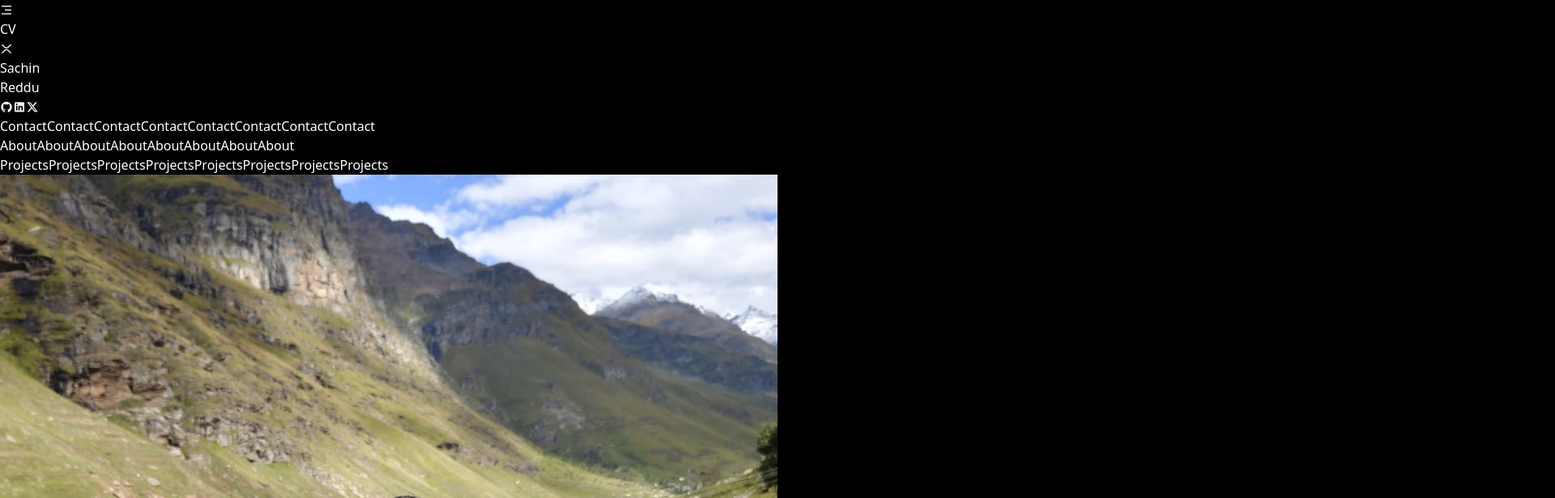
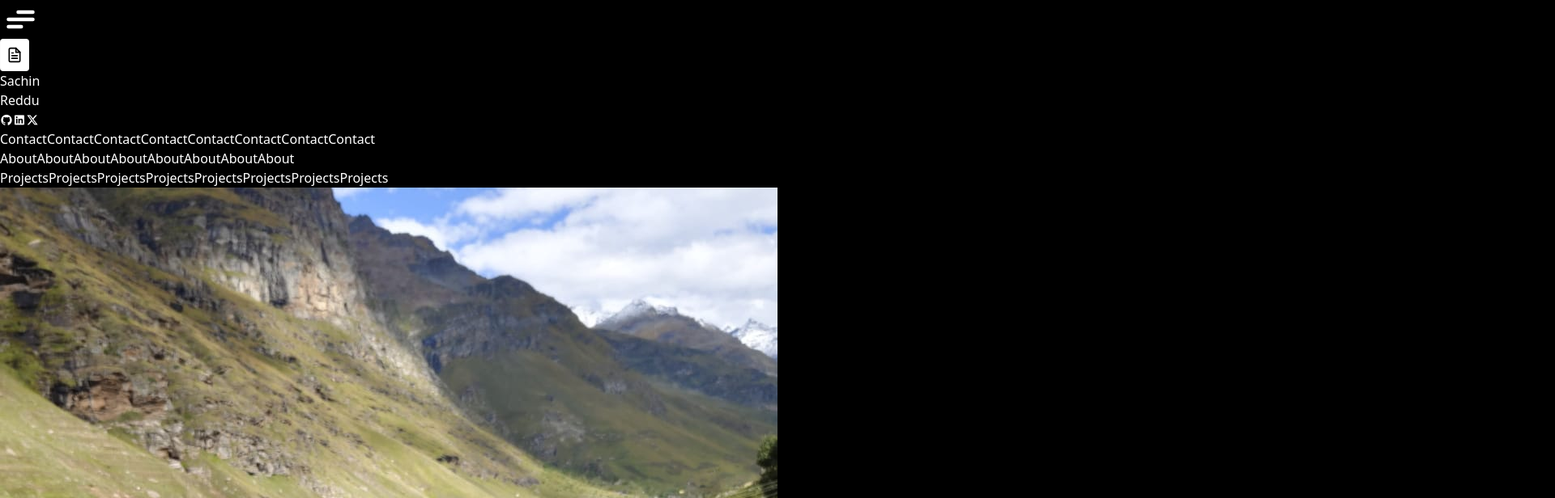
Before and after one commit to SachinReddu-dot/My-Portfolio, a React (Vite) app: page / in a window 1280 px wide. Shown: the top 616 px of the page at 81% size, 1920 px wide, since content can reach past the window. Built offline with nearby package versions, Linux system fonts and the light colour scheme.

Commit message:
made some changes with button

```diff
--- a/src/App.jsx
+++ b/src/App.jsx
@@ -43,7 +43,7 @@ const App = () => {
 
   return (
     <>
-      <div className='cursor max-sm:hidden w-7 h-7 bg-white z-[99] fixed rounded-full mix-blend-difference'></div>
+      <div className='cursor  max-sm:hidden w-7 h-7 bg-white z-[99] fixed rounded-full mix-blend-difference'></div>
       <div onMouseMove={cursor} onContextMenu="return false" className='relative z-50 w-full overflow-x-hidden'>
           <Suspense>
               <Navbar/>
--- /dev/null
+++ b/src/Components/Btn1.jsx
@@ -0,0 +1,22 @@
+import React from 'react'
+
+const Btn1 = () => {
+  return (
+    <>
+        <button className='button1 mt-2'>
+        <div className='flex items-center justify-center text-xl'>
+            <span>
+            <p className='mr-5 font-sans tracking-tight'>SEND</p>
+            </span>
+        </div>
+        <div className='flex items-center justify-center text-xl'>
+            <span>
+            <p className='mr-4 uppercase font-sans tracking-tight'>Thanks</p><p>:D</p>
+            </span>
+        </div>
+        </button>
+    </>
+  )
+}
+
+export default Btn1
--- a/src/Components/Btn2.jsx
+++ b/src/Components/Btn2.jsx
@@ -60,6 +60,7 @@ const Btn2 = (props) => {
                         <h1 className='btn2 px-5 shrink-0'>{props.text}</h1>
                         <h1 className='btn2 px-5 shrink-0'>{props.text}</h1>
                         <h1 className='btn2 px-5 shrink-0'>{props.text}</h1>
+                        <h1 className='btn2 px-5 shrink-0'>{props.text}</h1>
                     </div>
                 </div>
             </div>
--- a/src/Components/Navbar.jsx
+++ b/src/Components/Navbar.jsx
@@ -2,11 +2,18 @@ import { useGSAP } from '@gsap/react'
 import React from 'react'
 import 'remixicon/fonts/remixicon.css'
 import gsap from 'gsap'
+import { useState } from 'react'
 
 import profile from '../assets/Project-images/ME..jpeg'
 import CV from '../assets/Sachin-Reddu-Resume.pdf'
 
 const Navbar = () => {
+
+    const [menu, setMenu] = useState(true)
+
+    function toggleMenu(){
+        setMenu(!menu)
+    }
 
     function upar(){
         gsap.to(".menu",{
@@ -41,12 +48,59 @@ const Navbar = () => {
   return (
     <>
         <div className='w-full relative font-sans'>
-            <i onClick={upar} class="fixed z-[995] right-16 max-sm:right-5 top-7 text-3xl max-sm:text-3xl ri-menu-3-fill hover:cursor-pointer"></i>
-            <a href={CV} download="SachinResumeDownloaded.pdf" class="fixed h-8 max-sm:h-9 w-8 max-sm:w-9 z-[995] right-16 max-sm:right-4 top-[75px] bg-white rounded-full hover:cursor-pointer text-black flex items-center justify-center">
-                <h3 className='text-xl max-sm:text-lg font-semibold font-[oswald]'>CV</h3>
+                <div onChange={toggleMenu} className='fixed text-sm right-16 max-sm:right-5 top-7 z-[998]'>
+                    <label onClick={menu ? upar : niche} class="hamburger">
+                    <input type="checkbox"/>
+                    <svg viewBox="0 0 32 32">
+                        <path class="line2 line-top-bottom" d="M27 10 13 10C10.8 10 9 8.2 9 6 9 3.5 10.8 2 13 2 15.2 2 17 3.8 17 6L17 26C17 28.2 18.8 30 21 30 23.2 30 25 28.2 25 26 25 23.8 23.2 22 21 22L7 22"></path>
+                        <path class="line2" d="M7 16 27 16"></path>
+                    </svg>
+                    </label>
+                </div>
+            <a href={CV} download="SachinResumeDownloaded.pdf" class="fixed z-[995] right-16 max-sm:right-4 top-[75px] flex items-center justify-center">
+                <button class="download-button">
+                <div class="docs">
+                    <svg
+                    viewBox="0 0 24 24"
+                    width="20"
+                    height="20"
+                    stroke="currentColor"
+                    stroke-width="2"
+                    fill="none"
+                    stroke-linecap="round"
+                    stroke-linejoin="round"
+                    class="css-i6dzq1"
+                    >
+                    <path
+                        d="M14 2H6a2 2 0 0 0-2 2v16a2 2 0 0 0 2 2h12a2 2 0 0 0 2-2V8z"
+                    ></path>
+                    <polyline points="14 2 14 8 20 8"></polyline>
+                    <line x1="16" y1="13" x2="8" y2="13"></line>
+                    <line x1="16" y1="17" x2="8" y2="17"></line>
+                    <polyline points="10 9 9 9 8 9"></polyline>
+                    </svg>
+
+                </div>
+                <div class="download">
+                    <svg
+                    viewBox="0 0 24 24"
+                    width="24"
+                    height="24"
+                    stroke="currentColor"
+                    stroke-width="2"
+                    fill="none"
+                    stroke-linecap="round"
+                    stroke-linejoin="round"
+                    class="css-i6dzq1"
+                    >
+                    <path d="M21 15v4a2 2 0 0 1-2 2H5a2 2 0 0 1-2-2v-4"></path>
+                    <polyline points="7 10 12 15 17 10"></polyline>
+                    <line x1="12" y1="15" x2="12" y2="3"></line>
+                    </svg>
+                </div>
+                </button>
             </a>
             <div className='menu z-[996] translate-y-[100%] h-screen bg-[rgb(1,32,105)] w-full fixed'>
-                <i onClick={niche} class="fixed right-20 max-sm:right-5 top-10 text-3xl max-sm:text-3xl hover:cursor-pointer ri-xrp-line"></i>
                 <div className='w-fit h-fit flex items-center gap-3 mx-20 mb-10 max-sm:my-5 max-sm:mx-10'>
                     <a href="#homePage"><h1 onClick={niche} className='text-5xl max-sm:text-5xl font-semibold font-[oswald] w-fit'>Sachin<br/>Reddu</h1></a>
                     <div className='text-4xl max-sm:text-3xl flex flex-col gap-2'>
--- a/src/index.css
+++ b/src/index.css
@@ -42,3 +42,178 @@ body{
   opacity: 1;
   scale: 1;
 }
+
+/* BTN1 */
+.button1 {
+  outline: 0;
+  border: 0;
+  display: flex;
+  flex-direction: column;
+  width: 100%;
+  height: 60px;
+  border-radius: 5px;
+  box-shadow: 0 0.625em 1em 0 rgba(30, 143, 255, 0.35);
+  overflow: hidden;
+ }
+
+ .button1 div {
+  transform: translateY(0px);
+  width: 100%;
+ }
+
+ .button1,
+ .button1 div {
+  transition: 0.6s cubic-bezier(.16,1,.3,1);
+ }
+
+ .button1 div span {
+  display: flex;
+  align-items: center;
+  justify-content: space-between;
+  height: 60px;
+  padding: 0.75em 1.125em;
+ }
+
+ .button1 div:nth-child(1) {
+  background-color: #1e90ff;
+ }
+
+ .button1 div:nth-child(2) {
+  background-color: #21dc62;
+ }
+
+ .button1:hover {
+  box-shadow: 0 0.625em 1em 0 rgba(33, 220, 98, 0.35);
+ }
+
+ .button1:hover div {
+  transform: translateY(-60px);
+  transition: all 0.5s;
+ }
+
+ .button1 p {
+  font-weight: bold;
+  color: #ffffff;
+ }
+
+ .button1:active {
+  transform: scale(0.95);
+ }
+
+
+/* ************************ MENU BTN************************   */
+.hamburger {
+  cursor: pointer;
+}
+
+.hamburger input {
+  display: none;
+}
+
+.hamburger svg {
+  /* The size of the SVG defines the overall size */
+  height: 3em;
+  /* Define the transition for transforming the SVG */
+  transition: transform 600ms cubic-bezier(0.4, 0, 0.2, 1);
+}
+
+.line2 {
+  fill: none;
+  stroke: white;
+  stroke-linecap: round;
+  stroke-linejoin: round;
+  stroke-width: 3;
+  /* Define the transition for transforming the Stroke */
+  transition: stroke-dasharray 600ms cubic-bezier(0.4, 0, 0.2, 1),
+              stroke-dashoffset 600ms cubic-bezier(0.4, 0, 0.2, 1);
+}
+
+.line-top-bottom {
+  stroke-dasharray: 12 63;
+}
+
+.hamburger input:checked + svg {
+  transform: rotate(-45deg);
+}
+
+.hamburger input:checked + svg .line-top-bottom {
+  stroke-dasharray: 20 300;
+  stroke-dashoffset: -32.42;
+}
+
+
+
+/* ************************ CV BTN************************   */
+.download-button {
+  position: relative;
+  border-width: 0;
+  color: white;
+  font-size: 15px;
+  font-weight: 600;
+  cursor: pointer;
+  border-radius: 4px;
+  z-index: 1;
+}
+
+.download-button .docs {
+  display: flex;
+  align-items: center;
+  justify-content: space-between;
+  gap: 10px;
+  min-height: 40px;
+  padding: 0 7px;
+  border-radius: 4px;
+  z-index: 1;
+  background-color: white;
+  color: black;
+  border: solid 1px #e8e8e82d;
+  transition: all 0.5s cubic-bezier(0.77, 0, 0.175, 1);
+}
+
+.download-button:hover {
+  box-shadow:
+    rgba(0, 0, 0, 0.25) 0px 54px 55px,
+    rgba(0, 0, 0, 0.12) 0px -12px 30px,
+    rgba(0, 0, 0, 0.12) 0px 4px 6px,
+    rgba(0, 0, 0, 0.17) 0px 12px 13px,
+    rgba(0, 0, 0, 0.09) 0px -3px 5px;
+}
+
+.download {
+  position: absolute;
+  inset: 0;
+  display: flex;
+  align-items: center;
+  justify-content: center;
+  max-width: 90%;
+  margin: 0 auto;
+  z-index: -1;
+  border-radius: 4px;
+  transform: translateY(0%);
+  background-color: #01e056;
+  border: solid 1px #01e0572d;
+  transition: all 0.5s cubic-bezier(0.77, 0, 0.175, 1);
+}
+
+.download-button:hover .download {
+  transform: translateY(100%);
+}
+
+.download svg polyline,
+.download svg line {
+  animation: docs 1s infinite;
+}
+
+@keyframes docs {
+  0% {
+    transform: translateY(0%);
+  }
+
+  50% {
+    transform: translateY(-15%);
+  }
+
+  100% {
+    transform: translateY(0%);
+  }
+}
--- a/src/pages/About.jsx
+++ b/src/pages/About.jsx
@@ -47,12 +47,12 @@ const About = () => {
                     <div className='w-full h-3/4 max-sm:h-[600px] bg-red-900 overflow-hidden'>
                         <img className='w-full h-screen object-cover object-bottom grayscale hover:grayscale-0' src={profile} alt="" />
                     </div>
-                    <div className='-mt-7 w-[700px] overflow-hidden relative flex font-[oswald] uppercase font-semibold text-[15vw] max-sm:text-8xl tracking-tight'>
+                    <div className='-mt-7 max-sm:mt-0 w-[700px] overflow-hidden relative flex font-[oswald] uppercase font-semibold text-[15vw] max-sm:text-9xl tracking-tight'>
                         {["s","a","c","h","i","n"].map((e)=>{
                             return <h1 className='text'>{e}</h1>
                         })}
                     </div>
-                    <div className='absolute scale-90 h-[100px] right-0 bottom-20 max-sm:bottom-5 max-sm:right-0 flex items-center rotate-90'>
+                    <div className='absolute scale-90 h-[100px] right-0 bottom-20 max-sm:bottom-5 max-sm:-right-9 flex items-center rotate-90'>
                         <h4 className='bg-white text-black text-2xl font-bold font-[oswald] px-2'>#1</h4>
                         <div className='uppercase ml-3 leading-[10px]'>
                             <h4 className='text-sm'>Episode-1</h4>
@@ -61,7 +61,7 @@ const About = () => {
                     </div>
                 </div>
                 {/* Right Side */}
-                <div className='w-1/2 max-sm:w-full relative max-sm:mt-16 h-full py-10 pl-10 max-sm:p-0'>
+                <div className='w-1/2 max-sm:w-full relative max-sm:mt-7 h-full py-10 pl-10 max-sm:p-0'>
                     <div className='w-full h-full relative flex max-sm:flex-col'>
                         {/* Desktop */}
                         <div className='w-3/4 h-full mt-12 text-[16px] font-[opensans] px-5 font-medium max-sm:hidden'>
@@ -189,7 +189,6 @@ const About = () => {
                         <h1 className='front w-fit h-fit text-[80px] max-sm:text-6xl font-[oswald] rotate-90 absolute -right-3 max-sm:-right-20 max-sm:top-20 top-36 uppercase'>frontend</h1>
                         <div className='absolute left-5 -bottom-10 max-sm:bottom-0 max-sm:left-3 max-sm:scale-75 max-sm:mr-40 max-sm:relative'>
                             <a href="#contactPage"><Btn2 text="contact me" title="Yes this is a button!"/></a>
-                            {/* <div></div> */}
                         </div>
                     </div>
                 </div>
--- a/src/pages/ContactPage2.jsx
+++ b/src/pages/ContactPage2.jsx
@@ -10,7 +10,7 @@ import image4 from '../assets/Project-images/OchiSS.png'
 import image5 from '../assets/Project-images/supreme.png'
 import image6 from '../assets/Project-images/ThirtysixstudioSS.png'
 import image7 from '../assets/Project-images/CareTrack.png'
-import Footer from '../Components/Footer'
+import Btn1 from '../Components/Btn1'
 
 
 const ContactPage2 = () => {
@@ -198,7 +198,8 @@ const ContactPage2 = () => {
                                 </div>
                                 <textarea className='w-full rounded-md outline-none resize-none font-medium h-[150px] mt-5 p-3 bg-transparent border-gray-500 border-[2px]' placeholder='Enter your Message' name="Message"></textarea>
                                 <span className='w-full text-xl font-semibold mt-3'>{Result}</span>
-                                <button className='text-white w-full rounded-md bg-blue-700 text-xl font-semibold py-4 mt-3'>Send</button>
+                                {/* <button className='text-white w-full rounded-md bg-blue-700 text-xl font-semibold py-4 mt-3'>Send</button>    */}
+                                <Btn1/>
                             </form>
                         </div>
                     </div>
```
